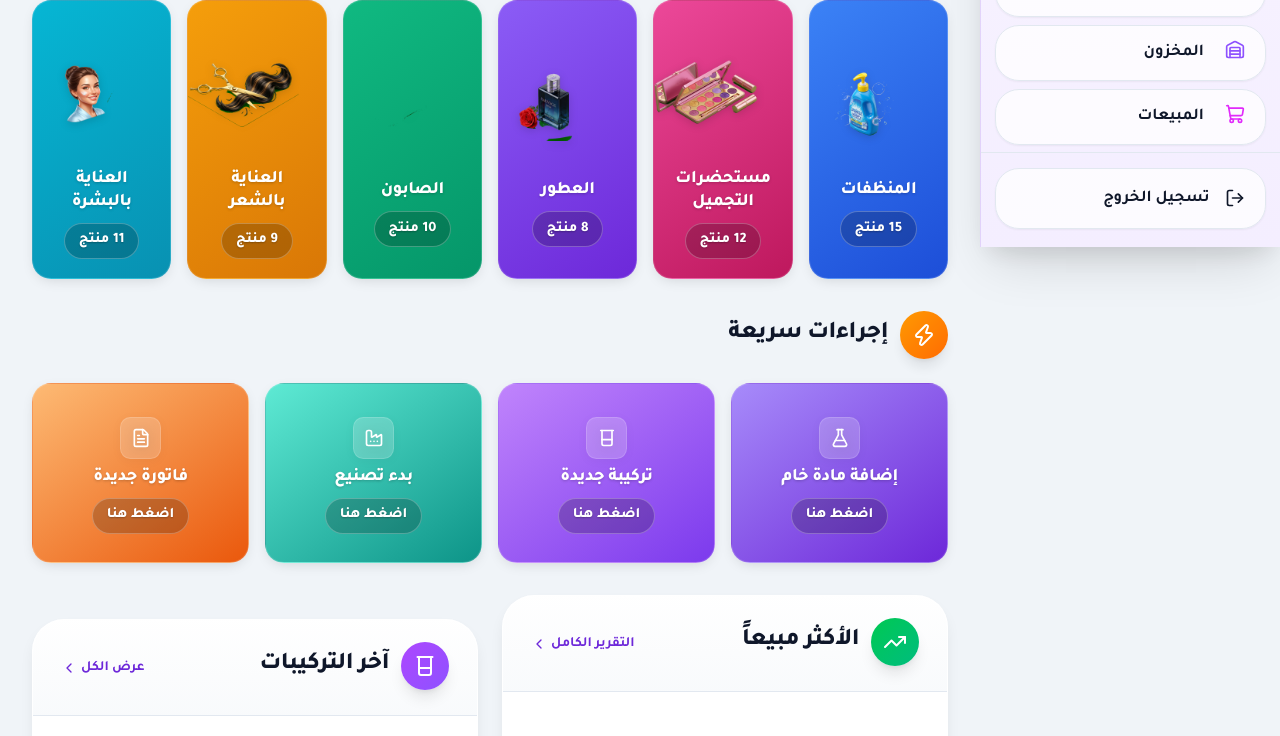
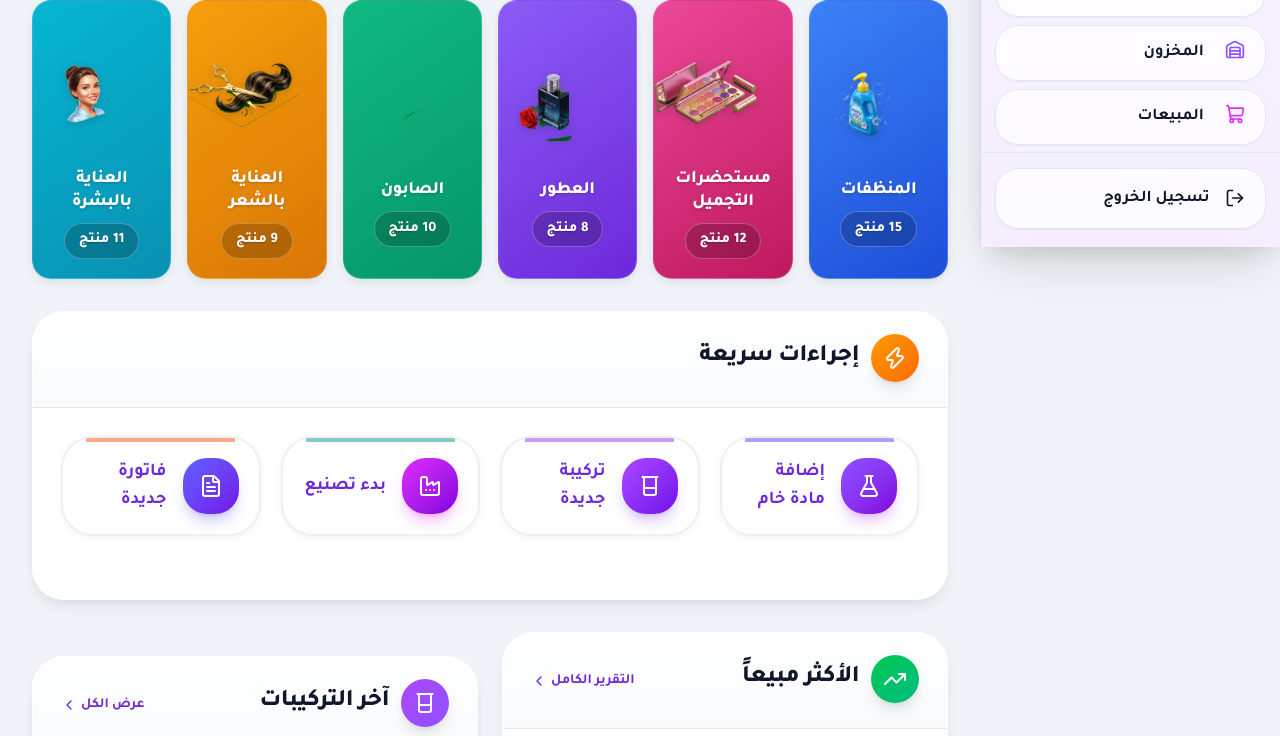
Before and after one commit to fantazia1110-design/BRAVO-new-sestym-, a Next.js app: page / in a window 1280 px wide. Shown: the part 553-1289 px from the top of the page. Built offline with nearby package versions, Linux system fonts and the light colour scheme.

Commit message:
feat: quick actions back to original layout/colors with shine sweep hover effect added
Co-authored-by: arena-agent <297053741+arena-agent@users.noreply.github.com>

```diff
--- a/src/app/page.tsx
+++ b/src/app/page.tsx
@@ -91,10 +91,10 @@ const lowStockItems = [
 
 // الإجراءات السريعة
 const quickActions = [
-  { label: 'إضافة مادة خام', href: '/raw-materials/new', icon: <FlaskConical size={20} />, color: '#6d28d9', colorLight: '#a78bfa' },
-  { label: 'تركيبة جديدة', href: '/formula-lab', icon: <Beaker size={20} />, color: '#7c3aed', colorLight: '#c084fc' },
-  { label: 'بدء تصنيع', href: '/production/new', icon: <Factory size={20} />, color: '#0d9488', colorLight: '#5eead4' },
-  { label: 'فاتورة جديدة', href: '/invoices/new', icon: <FileText size={20} />, color: '#ea580c', colorLight: '#fdba74' },
+  { label: 'إضافة مادة خام', href: '/raw-materials/new', icon: <FlaskConical size={24} />, gradient: 'from-violet-500 to-purple-700', glow: 'shadow-purple-500/30' },
+  { label: 'تركيبة جديدة', href: '/formula-lab', icon: <Beaker size={24} />, gradient: 'from-purple-500 to-violet-700', glow: 'shadow-violet-500/30' },
+  { label: 'بدء تصنيع', href: '/production/new', icon: <Factory size={24} />, gradient: 'from-fuchsia-500 to-purple-700', glow: 'shadow-fuchsia-500/30' },
+  { label: 'فاتورة جديدة', href: '/invoices/new', icon: <FileText size={24} />, gradient: 'from-indigo-500 to-violet-700', glow: 'shadow-indigo-500/30' },
 ];
 
 export default function DashboardPage() {
@@ -220,8 +220,8 @@ export default function DashboardPage() {
       </div>
 
       {/* الإجراءات السريعة */}
-      <div className="animate-slide-up" style={{ animationDelay: '0.5s', animationFillMode: 'both' }}>
-        <div className="flex items-center justify-between mb-5">
+      <div className="card animate-slide-up" style={{ animationDelay: '0.5s', animationFillMode: 'both' }}>
+        <div className="card-header">
           <h2 className="text-2xl font-extrabold flex items-center gap-3">
             <span className="w-12 h-12 rounded-xl bg-gradient-to-br from-amber-500 to-orange-500 flex items-center justify-center text-white shadow-lg animate-pulse">
               <Zap size={24} />
@@ -229,18 +229,20 @@ export default function DashboardPage() {
             إجراءات سريعة
           </h2>
         </div>
-        <div style={{ display: 'grid', gridTemplateColumns: 'repeat(4, 1fr)', gap: '1rem' }}>
+        <div className="card-body">
+          <div className="grid grid-cols-4 gap-5">
             {quickActions.map((action, index) => (
               <QuickActionCard
                 key={action.label}
                 label={action.label}
                 href={action.href}
                 icon={action.icon}
-              color={action.color}
-              colorLight={action.colorLight}
+                gradient={action.gradient}
+                glow={action.glow}
                 delay={0.6 + index * 0.1}
               />
             ))}
+          </div>
         </div>
       </div>
 
--- a/src/components/ui/QuickActionCard.tsx
+++ b/src/components/ui/QuickActionCard.tsx
@@ -7,8 +7,8 @@ interface QuickActionCardProps {
   label: string;
   href: string;
   icon: React.ReactNode;
-  color: string;
-  colorLight: string;
+  gradient: string;
+  glow: string;
   delay?: number;
 }
 
@@ -16,8 +16,8 @@ export default function QuickActionCard({
   label,
   href,
   icon,
-  color = '#7c3aed',
-  colorLight = '#8b5cf6',
+  gradient = 'from-violet-500 to-purple-700',
+  glow = 'shadow-purple-500/30',
   delay = 0,
 }: QuickActionCardProps) {
   const [hovered, setHovered] = useState(false);
@@ -25,36 +25,23 @@ export default function QuickActionCard({
   return (
     <Link
       href={href}
-      className="animate-slide-up"
+      className="group relative flex items-center gap-4 p-5 rounded-2xl overflow-hidden animate-slide-up"
       style={{
         animationDelay: `${delay}s`,
         animationFillMode: 'both',
-        background: `linear-gradient(145deg, ${colorLight}, ${color})`,
-        borderRadius: '1.2rem',
-        padding: '1.5rem 1rem 1.2rem',
-        textAlign: 'center',
-        color: '#ffffff',
-        position: 'relative',
-        overflow: 'hidden',
-        transition: 'transform 0.35s ease, box-shadow 0.35s ease, border 0.35s ease',
-        cursor: 'pointer',
-        zIndex: hovered ? 10 : 1,
-        display: 'flex',
-        flexDirection: 'column',
-        alignItems: 'center',
-        justifyContent: 'center',
-        minHeight: '180px',
+        background: hovered ? '#6d28d9' : '#ffffff',
+        border: hovered ? '2px solid transparent' : '2px solid rgba(0,0,0,0.06)',
+        transition: 'transform 0.35s ease, box-shadow 0.35s ease, border-color 0.35s ease, background 0.35s ease',
+        transform: hovered ? 'translateY(-6px)' : 'translateY(0)',
         boxShadow: hovered
-          ? '0 0 18px rgba(255,255,255,0.12), 0 14px 28px -6px rgba(0,0,0,0.3)'
-          : '0 4px 14px -4px rgba(0,0,0,0.15)',
-        transform: hovered ? 'translateY(-8px)' : 'translateY(0)',
-        border: hovered ? '1.5px solid rgba(255,255,255,0.3)' : '1.5px solid rgba(255,255,255,0.15)',
+          ? '0 0 18px rgba(109,40,217,0.33), 0 14px 28px -6px rgba(109,40,217,0.44)'
+          : '0 2px 8px -2px rgba(0,0,0,0.08)',
         textDecoration: 'none',
       } as React.CSSProperties}
       onMouseEnter={() => setHovered(true)}
       onMouseLeave={() => setHovered(false)}
     >
-      {/* شعاع ضوء - بالظبط زي CategoryCard */}
+      {/* شعاع ضوء - اللمعة */}
       {hovered && (
         <div style={{
           position: 'absolute',
@@ -106,55 +93,23 @@ export default function QuickActionCard({
         zIndex: 1,
       }} />
 
-      {/* الأيقونة - نفس تأثير CategoryCard */}
+      {/* أيقونة */}
       <div
-        className="category-icon-animate"
-        style={{
-          width: '2.6rem', height: '2.6rem', margin: '0 auto 0.5rem',
-          borderRadius: '0.65rem',
-          background: 'rgba(255,255,255,0.2)',
-          display: 'flex', alignItems: 'center', justifyContent: 'center',
-          position: 'relative', zIndex: 2,
-          transition: 'transform 0.35s ease, filter 0.35s ease',
-          transform: hovered ? 'scale(1.15) rotate(6deg)' : 'scale(1) rotate(0deg)',
-          border: '1.5px solid rgba(255,255,255,0.15)',
-          color: '#ffffff',
-          filter: hovered ? 'drop-shadow(0 6px 12px rgba(0,0,0,0.3))' : 'drop-shadow(0 2px 4px rgba(0,0,0,0.15))',
-        }}
+        className={`w-14 h-14 rounded-xl bg-gradient-to-br ${gradient} text-white flex items-center justify-center shadow-lg ${glow} group-hover:scale-110 group-hover:rotate-6 transition-all duration-300`}
+        style={{ position: 'relative', zIndex: 2, flexShrink: 0 }}
       >
         {icon}
       </div>
 
-      {/* اسم الإجراء */}
-      <h3 style={{
-        fontSize: '1.1rem',
-        fontWeight: 900,
-        color: '#ffffff',
-        marginBottom: '0.5rem',
-        textShadow: '0 1px 3px rgba(0,0,0,0.2)',
-        textAlign: 'center',
-        lineHeight: 1.3,
-        position: 'relative', zIndex: 2,
-        transition: 'transform 0.3s ease',
-        transform: hovered ? 'translateY(-2px)' : 'translateY(0)',
-      }}>{label}</h3>
-
-      {/* بيلج "اضغط هنا" */}
-      <p style={{
-        background: hovered ? 'rgba(255,255,255,0.22)' : 'rgba(0,0,0,0.2)',
-        border: `1px solid ${hovered ? 'rgba(255,255,255,0.35)' : 'rgba(255,255,255,0.25)'}`,
-        padding: '0.3rem 0.85rem',
-        borderRadius: '999px',
-        fontWeight: 800,
-        fontSize: '0.9rem',
-        margin: '0 auto',
-        textAlign: 'center',
-        color: '#ffffff',
-        textShadow: '0 1px 2px rgba(0,0,0,0.25)',
-        position: 'relative', zIndex: 2,
-        transition: 'all 0.3s ease',
-        transform: hovered ? 'translateY(-1px)' : 'translateY(0)',
-      }}>اضغط هنا</p>
+      {/* نص */}
+      <span
+        className="font-bold text-lg transition-colors duration-300"
+        style={{
+          color: hovered ? '#ffffff' : undefined,
+          position: 'relative',
+          zIndex: 2,
+        }}
+      >{label}</span>
     </Link>
   );
 }
```
Lines whose indentation alone changed are shown as unchanged.
